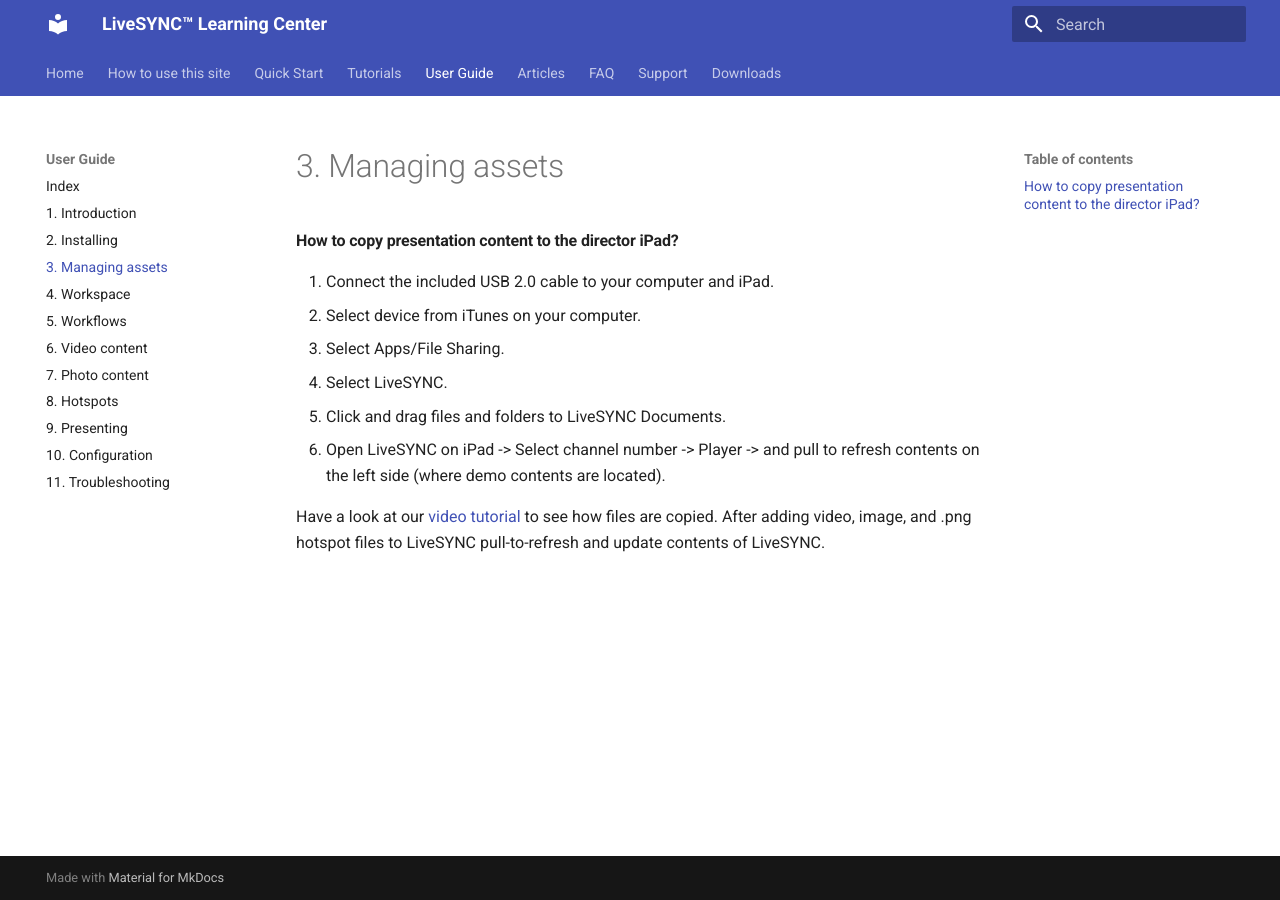
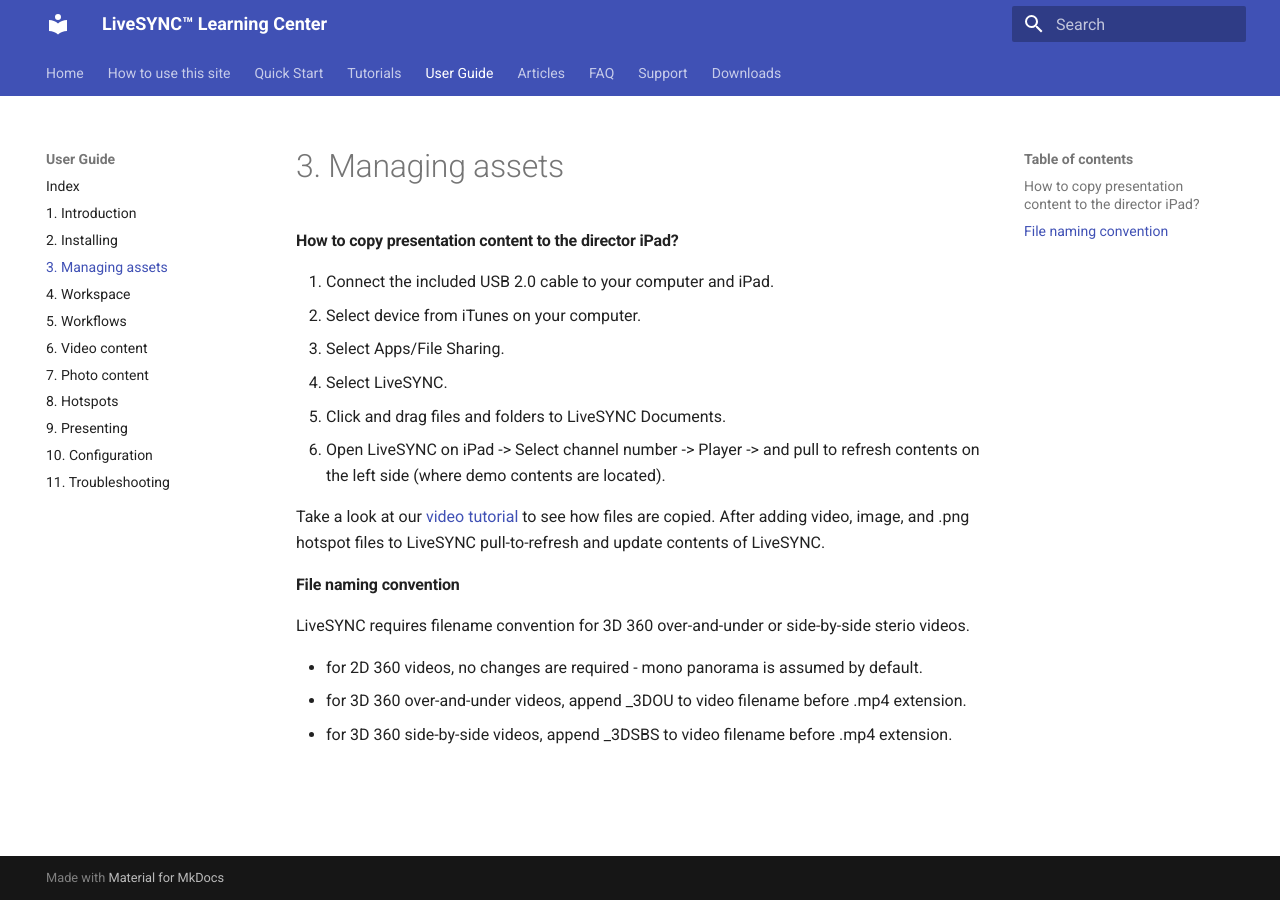
Before and after one commit to FinweLtd/doc-livesync-all, an MkDocs documentation site: the page built from docs/user_guide/asset_management.md, in a window 1280 px wide. Built offline with MkDocs 1.6.1 and Material for MkDocs 9.7.7, drawn with Linux system fonts in a browser that asks for light colours.

Commit message:
Asset managment: File naming convention

```diff
--- a/docs/user_guide/asset_management.md
+++ b/docs/user_guide/asset_management.md
@@ -7,4 +7,12 @@
 5. Click and drag files and folders to LiveSYNC Documents.
 6. Open LiveSYNC on iPad -> Select channel number -> Player -> and pull to refresh contents on the left side (where demo contents are located).
 
-Have a look at our [video tutorial](https://vimeo.com/222670351) to see how files are copied. After adding video, image, and .png hotspot files to LiveSYNC pull-to-refresh and update contents of LiveSYNC.
+Take a look at our [video tutorial](https://vimeo.com/222670351) to see how files are copied. After adding video, image, and .png hotspot files to LiveSYNC pull-to-refresh and update contents of LiveSYNC.
+
+#### File naming convention
+
+LiveSYNC requires filename convention for 3D 360 over-and-under or side-by-side sterio videos.
+
+* for 2D 360 videos, no changes are required - mono panorama is assumed by default.
+* for 3D 360 over-and-under videos, append _3DOU to video filename before .mp4 extension.
+* for 3D 360 side-by-side videos, append _3DSBS to video filename before .mp4 extension.
```
